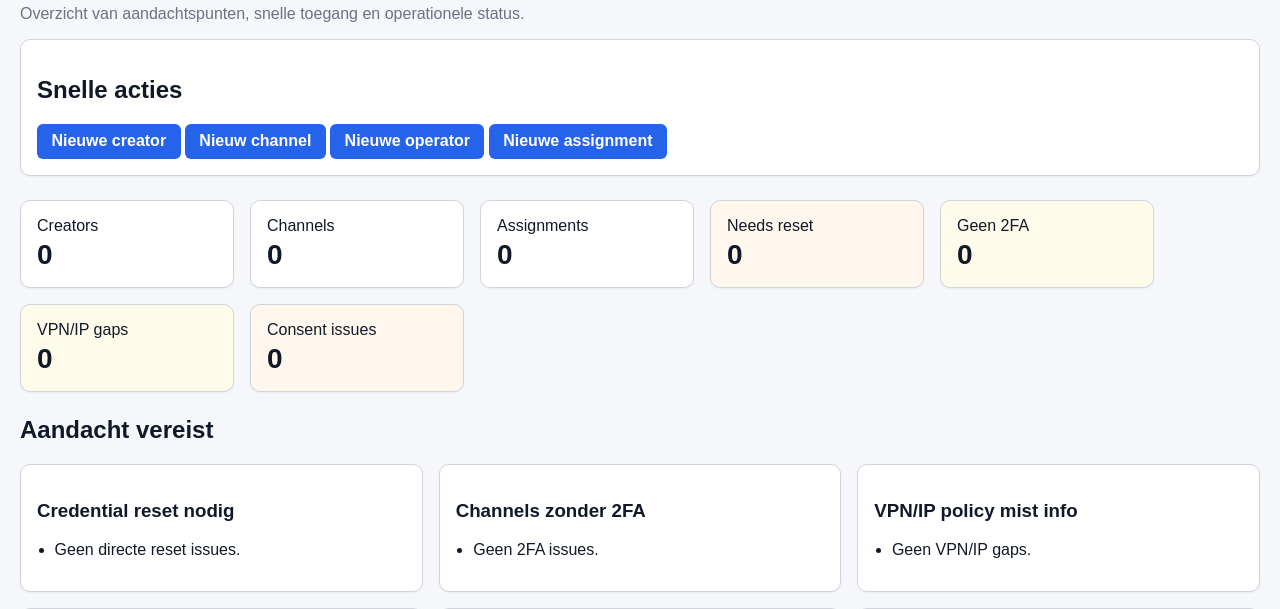
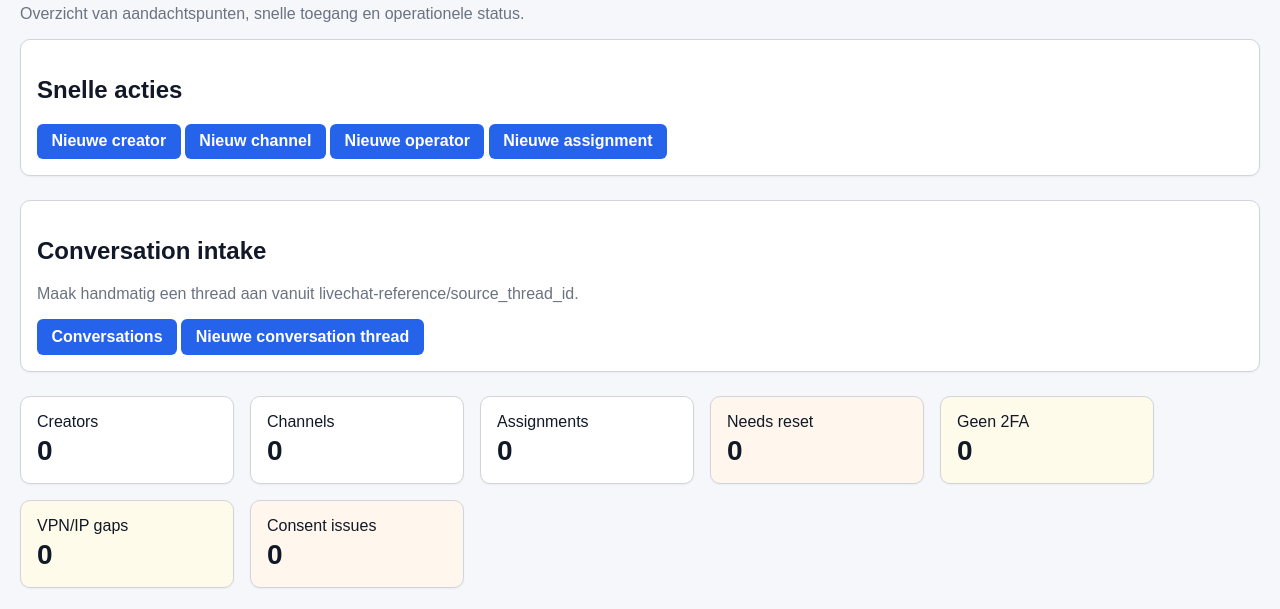
Before and after one commit to Hank-chinasky/marketing-monitor-v2, a Django app: page / in a window 1280 px wide. Shown: the part 180-789 px from the top of the page. Run offline with Django 5.2, Linux system fonts and the light colour scheme; the visitor is signed in with stand-in values (Sample User, id 1); data comes from the database, SQL or seed files in the repository; data that the repository does not hold is empty.

Commit message:
Add conversation intake entrypoints (#55)

```diff
--- a/core/shared_core_views.py
+++ b/core/shared_core_views.py
@@ -17,6 +17,7 @@ from core.services.scope import (
     get_channel_queryset_for_user,
     get_creator_queryset_for_user,
     get_operator_for_user,
+    is_admin_user,
 )
 
 TEMPLATES_V1 = [
@@ -601,6 +602,10 @@ class ChatHubView(LoginRequiredMixin, TemplateView):
         run_log = []
         open_issues = []
         quick_actions = []
+        can_create_conversation_thread = (
+            is_admin_user(self.request.user)
+            or get_creator_queryset_for_user(self.request.user).exists()
+        )
 
         template_query = (self.request.GET.get("template_q") or "").strip()
         template_type = (self.request.GET.get("template_type") or "").strip()
@@ -736,6 +741,7 @@ class ChatHubView(LoginRequiredMixin, TemplateView):
             "run_log": run_log,
             "open_issues": open_issues,
             "quick_actions": quick_actions,
+            "can_create_conversation_thread": can_create_conversation_thread,
             "saved": self.request.GET.get("saved") == "1",
             "submit_error": submit_error,
             "handoff_form": self._build_handoff_form_data(
--- a/core/views.py
+++ b/core/views.py
@@ -134,6 +134,7 @@ class OperationsDashboardView(LoginRequiredMixin, TemplateView):
         context["creators_without_active_assignment"] = creators_without_active_assignment[:10]
         context["quick_channels"] = quick_channels
         context["my_creators"] = my_creators
+        context["can_create_conversation_thread"] = is_admin_user(self.request.user) or bool(creators)
 
         return context
 
--- a/templates/dashboard/operations_dashboard.html
+++ b/templates/dashboard/operations_dashboard.html
@@ -11,6 +11,19 @@
     <a class="primary-button" href="{% url 'channel-create' %}">Nieuw channel</a>
     <a class="primary-button" href="{% url 'operator-create' %}">Nieuwe operator</a>
     <a class="primary-button" href="{% url 'assignment-create' %}">Nieuwe assignment</a>
+</div>
+{% endif %}
+
+{% if can_create_conversation_thread %}
+<div class="panel" style="margin-bottom: 1.5rem;">
+    <h2>Conversation intake</h2>
+    <p class="muted">
+        Maak handmatig een thread aan vanuit livechat-reference/source_thread_id.
+    </p>
+    <a class="primary-button" href="{% url 'conversation-thread-list' %}">Conversations</a>
+    <a class="primary-button" href="{% url 'conversation-thread-create' %}">
+        Nieuwe conversation thread
+    </a>
 </div>
 {% endif %}
 
```
Also changed, not shown: core/tests/test_scope.py (+10 -0 lines), core/tests/test_shared_core_v1_views.py (+28 -0 lines), templates/chats/chat_hub.html (+10 -1 lines).
